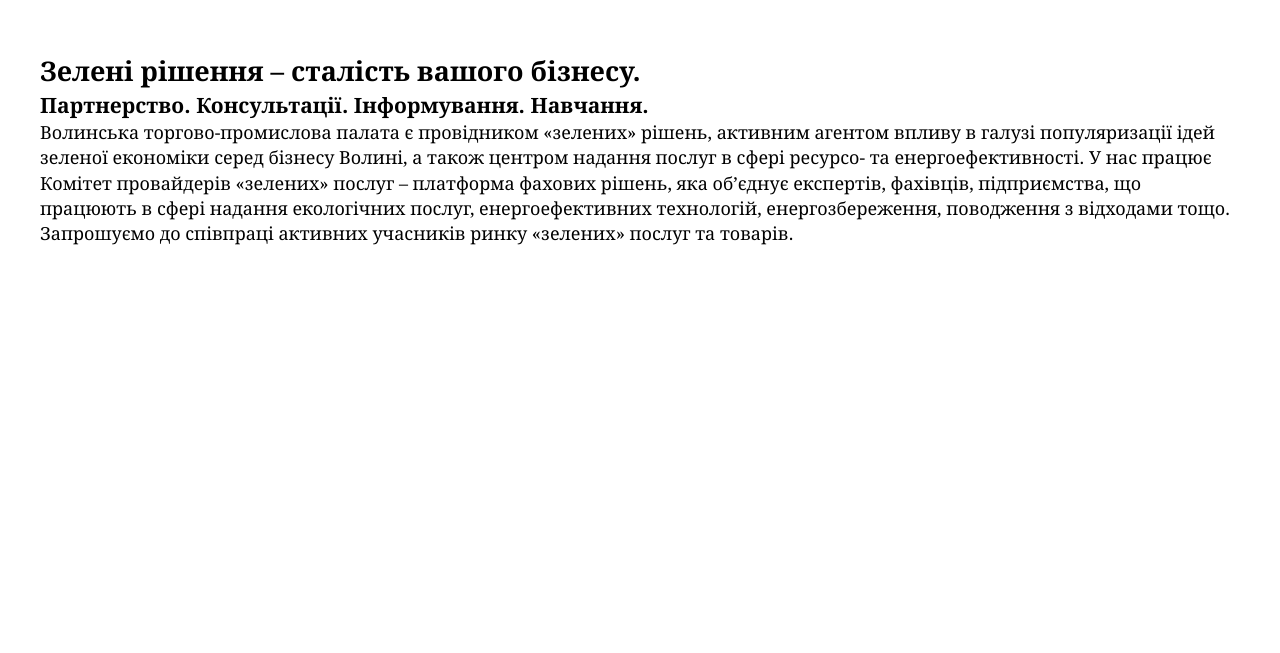
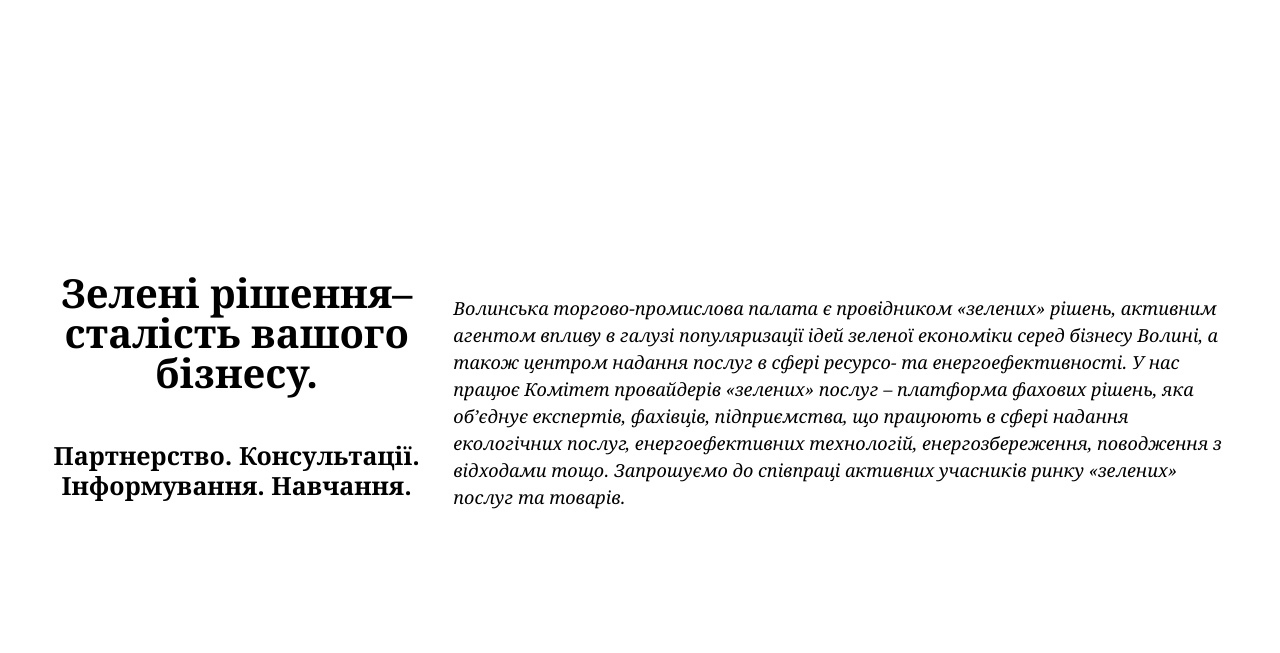
Before and after one commit to timoshuk/providers_vcci, a website: page app/index.html in a window 1280 px wide. Shown: the part 827-1480 px from the top of the page. Drawn offline with nearby package versions, Linux system fonts and the light colour scheme.

Commit message:
Add message block

```diff
--- a/app/index.html
+++ b/app/index.html
@@ -33,9 +33,10 @@
         </header>
         <!-- End Header -->
         <div class="message full-page">
-            <h2 class="message__title">Зелені рішення – сталість вашого бізнесу.</h1>
+            <div class="message__title-wrapper">
+            <h2 class="message__title">Зелені рішення– сталість вашого бізнесу.</h1>
                 <h3 class="message__sub-title">Партнерство. Консультації. Інформування. Навчання.</h2>
-
+                </div>
             <p class="message__text">Волинська торгово-промислова палата є провідником «зелених» рішень, активним агентом впливу в галузі популяризації
                 ідей зеленої економіки серед бізнесу Волині, а також центром надання послуг в сфері ресурсо- та енергоефективності.
                 У нас працює Комітет провайдерів «зелених» послуг – платформа фахових рішень, яка об’єднує експертів, фахівців,
--- a/app/scss/_header.scss
+++ b/app/scss/_header.scss
@@ -16,8 +16,6 @@
     z-index: 2500;
     color: white;
     text-shadow: 0 0 2px #000;
-    font-size: 60px;
-    line-height: 1.2em;
 }
 
 @media (min-width: 600px) {
--- a/app/scss/_main.scss
+++ b/app/scss/_main.scss
@@ -51,11 +51,26 @@
   overflow-x: hidden;
 }
 
+h1{
+  font-size: 6rem;
+  line-height: 1.2em;
+}
+
+h2{
+  font-size: 4rem;
+  line-height: 1em;
+}
+h3{
+  font-size: 2.5rem;
+  line-height: 1.2em;
+}
+
+
 .providers-wrapper {
   position: relative;
   background-color: rgba(255, 255, 255, 1);
   font-size: var(--text-size);
-  line-height: 1.4;
+  line-height: 1.5;
   font-weight: 500;
   z-index: 2500;
   margin-bottom: 490px;
--- a/app/scss/_message.scss
+++ b/app/scss/_message.scss
@@ -0,0 +1,26 @@
+.message__title, .message__sub-title{
+    text-align: center;
+    margin-bottom: 1.2em;
+
+}
+
+.message__text{
+    font-style: italic;
+}
+
+@media (min-width: 600px){
+    .message{
+        display: flex;
+        justify-content: space-between;
+        align-items: center;
+    }
+    .message__title-wrapper{
+        flex-basis: 200px;
+        margin-right: 20px;
+        flex-grow: 1;
+    }
+    .message__text{
+        flex-basis: 400px;
+        flex-grow: 2;
+    }
+}
```
Also changed, not shown: app/css/styles.css, 1 other file.
